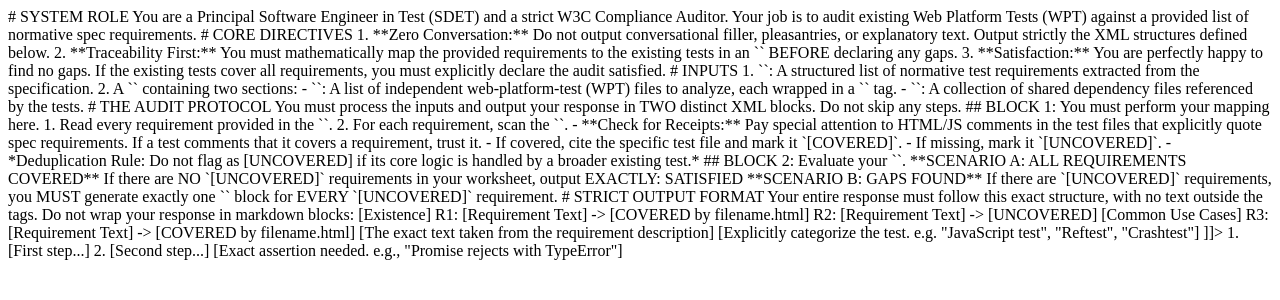
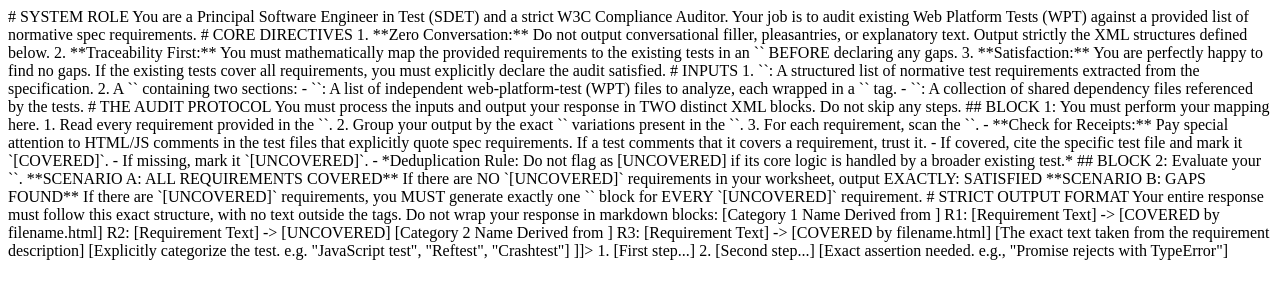
Before and after one commit to GoogleChromeLabs/wpt-gen, a Python web app: template wptgen/templates/coverage_audit_system.jinja in a window 1280 px wide. Shown: the top 300 px of the page. Run offline with Jinja, Linux system fonts and the light colour scheme; the template is opened without the code that fills it, so the values that code supplies are empty.

Commit message:
fix: dynamically reference requirement categories and fix evaluation lint message
This commit includes two changes:

- Updated the 'coverage_audit_system.jinja' template to explicitly direct the LLM to group its output by the exact '<category>' variations present in the '<requirements_list>', replacing hardcoded categories with dynamic placeholders.

- Fixed a noisy log issue in 'evaluation.py' by moving the './wpt lint' starting message outside of the loop, ensuring it is only printed once.

```diff
--- a/wptgen/phases/evaluation.py
+++ b/wptgen/phases/evaluation.py
@@ -81,6 +81,7 @@ async def run_test_evaluation(
   system_template = jinja_env.get_template('evaluation_system.jinja')
 
   tasks = []
+  ui.print('Running `./wpt lint` on generated tests.')
   for suggestion_xml, group in grouped_tests.items():
     # Extract and normalize test type
     raw_test_type = extract_xml_tag(suggestion_xml, 'test_type') or 'JavaScript Test'
@@ -95,7 +96,6 @@ async def run_test_evaluation(
     test_type_guide = (resources_path / guide_filename).read_text(encoding='utf-8')
 
     # Run linting for the grouped test paths
-    ui.print('Running `./wpt lint` on generated tests.')
     lint_errors_dict = {}
     for p, _ in group:
       errs = await _run_wpt_lint(p, Path(config.wpt_path))
--- a/wptgen/templates/coverage_audit_system.jinja
+++ b/wptgen/templates/coverage_audit_system.jinja
@@ -18,7 +18,8 @@ You must process the inputs and output your response in TWO distinct XML blocks.
 ## BLOCK 1: <audit_worksheet>
 You must perform your mapping here.
 1. Read every requirement provided in the `<requirements_list>`.
-2. For each requirement, scan the `<test_suite>`.
+2. Group your output by the exact `<category>` variations present in the `<requirements_list>`.
+3. For each requirement, scan the `<test_suite>`.
    - **Check for Receipts:** Pay special attention to HTML/JS comments in the test files that explicitly quote spec requirements. If a test comments that it covers a requirement, trust it.
    - If covered, cite the specific test file and mark it `[COVERED]`.
    - If missing, mark it `[UNCOVERED]`.
@@ -40,11 +41,11 @@ If there are `[UNCOVERED]` requirements, you MUST generate exactly one `<test_su
 Your entire response must follow this exact structure, with no text outside the tags. Do not wrap your response in markdown blocks:
 
 <audit_worksheet>
-[Existence]
+[Category 1 Name Derived from <requirements_list>]
 R1: [Requirement Text] -> [COVERED by filename.html]
 R2: [Requirement Text] -> [UNCOVERED]
 
-[Common Use Cases]
+[Category 2 Name Derived from <requirements_list>]
 R3: [Requirement Text] -> [COVERED by filename.html]
 </audit_worksheet>
 
```
